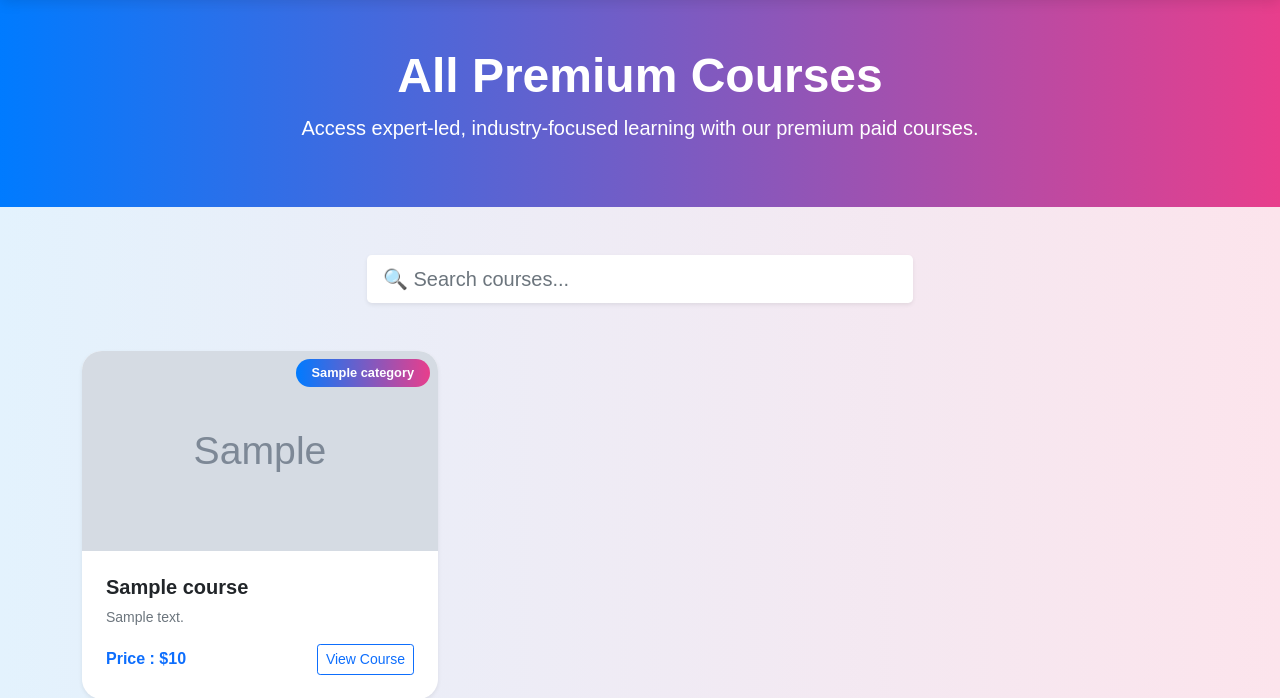
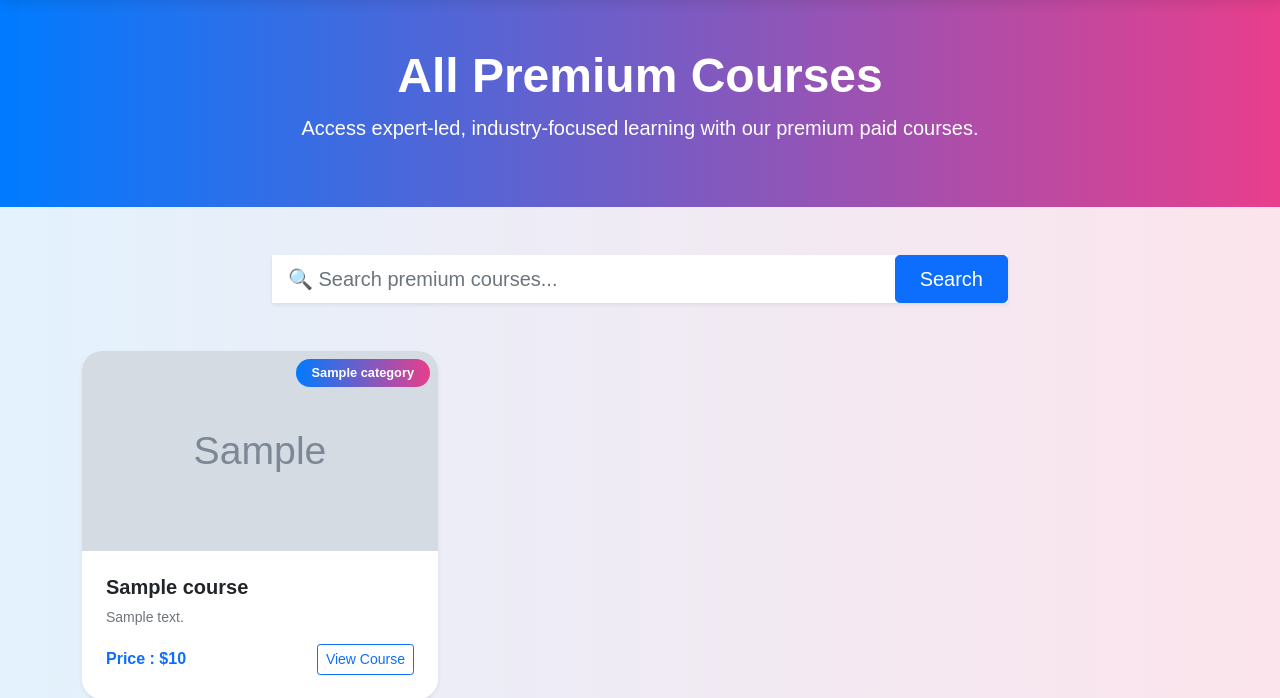
Before and after one commit to Rudro5532/Skillup-LMS, a Django app: page /course/all-courses/ in a window 1280 px wide. Shown: the part 79-777 px from the top of the page. Run offline with Django 5.2, Linux system fonts and the light colour scheme; tables that the repository leaves empty hold one stand-in row (values such as "Sample post"); grey boxes marked "Sample" are stand-in pictures.

Commit message:
search course

```diff
--- a/Courses_app/views.py
+++ b/Courses_app/views.py
@@ -1,17 +1,28 @@
 from django.shortcuts import render, get_object_or_404,redirect
 from .models import Course, Category
 from django.contrib.auth.decorators import login_required
+from django.db.models import Q
 
 
 
 
 def courses(request):
+    search = request.GET.get("search")
     all_course = Course.objects.all().order_by("-created_at")
 
     context = {
-        "courses" : all_course
+        "courses": all_course,
+        "search": search,
     }
+
+    if search:
+        search_course = Course.objects.filter(
+            Q(name__icontains=search) | Q(description__icontains=search) | Q(category__category_name__icontains=search)
+        )
+        context["search_course"] = search_course
+
     return render(request, "courses/courses.html", context)
+
 
 @login_required(login_url="user_login")
 def get_course(request, slug):
--- a/templates/courses/courses.html
+++ b/templates/courses/courses.html
@@ -15,8 +15,13 @@
 <!-- Search Bar -->
 <div class="container my-5">
   <div class="row justify-content-center">
-    <div class="col-md-6">
-      <input type="text" class="form-control form-control-lg shadow-sm border-0" placeholder="🔍 Search courses...">
+    <div class="col-md-8">
+      <form method="get" action="" class="d-flex shadow-sm rounded-4 overflow-hidden bg-white">
+        <input type="text" name="search" class="form-control form-control-lg border-0 rounded-0" placeholder="🔍 Search premium courses..." value="{{ request.GET.search }}">
+        <button type="submit" class="btn btn-lg btn-primary px-4">
+          <i class="bi bi-search"></i> Search
+        </button>
+      </form>
     </div>
   </div>
 </div>
@@ -25,7 +30,36 @@
 <section class="pb-5" id="courses">
   <div class="container">
     <div class="row g-4">
-      {% if courses %}
+      {% if search_course %}
+        {% for course in search_course %}
+          <div class="col-12 col-sm-6 col-lg-4">
+            <div class="card shadow-sm border-0 h-100 rounded-4 overflow-hidden position-relative">
+
+              <!-- Course Image with Category Badge -->
+              <div class="position-relative" style="height: 200px; overflow: hidden;">
+                <img src="{{ course.image.url }}" class="card-img-top w-100 h-100" alt="{{ course.name }}" style="object-fit: cover;">
+
+                <span class="position-absolute top-0 end-0 m-2 badge text-white px-3 py-2 rounded-pill"
+                      style="background: linear-gradient(to right, #007bff, #e83e8c); font-size: 0.8rem;">
+                  {{ course.category }}
+                </span>
+              </div>
+
+              <!-- Course Info -->
+              <div class="card-body d-flex flex-column p-4">
+                <h5 class="fw-bold text-dark mb-2">{{ course.name }}</h5>
+                <p class="text-muted small flex-grow-1 mb-3">{{ course.description|truncatechars:100 }}</p>
+                <div class="d-flex justify-content-between align-items-center">
+                  <span class="fw-bold text-primary">Price : ${{ course.price }}</span>
+                  <a href="{% url "get_course" slug=course.slug %}" class="btn btn-outline-primary btn-sm">View Course</a>
+                </div>
+              </div>
+            </div>
+          </div>
+        {% endfor %}
+
+        {% else %}
+        {% if courses %}
         {% for course in courses %}
           <div class="col-12 col-sm-6 col-lg-4">
             <div class="card shadow-sm border-0 h-100 rounded-4 overflow-hidden position-relative">
@@ -57,9 +91,13 @@
           <div class="alert alert-warning text-center">No paid courses available at the moment.</div>
         </div>
       {% endif %}
+
+      {% endif %}
+
     </div>
   </div>
 </section>
+
 {% include "partials/footer.html" %}
 
 {% endblock content %}
```
Also changed, not shown: Home_app/views.py (+6 -1 lines), templates/home/index.html (+11 -24 lines), media/course_image/Android-App-Development-Using-Core-Java-details.webp (added), media/course_image/HTML-Front-End-Development-Course-details_a2HeLvr.webp (added), media/course_image/Manual-Testing-Course-details_uEoiduH.webp (added), media/course_image/Node-JS-Course-details_c12coq7.webp (added), media/course_image/React-JS-Course-details_D1S9LLP.webp (added), media/course_image/React-Native-Course-details_7sqOGuz.webp (added), media/course_image/Software-Testing-Course-details.png (added).
